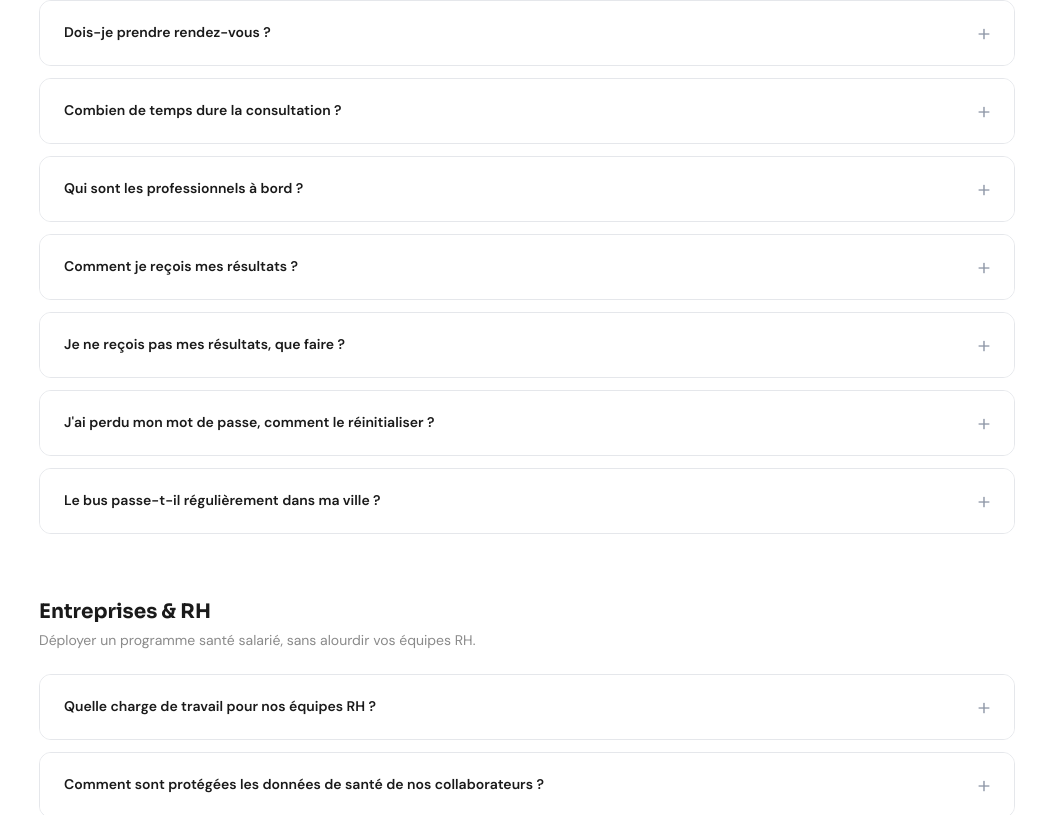
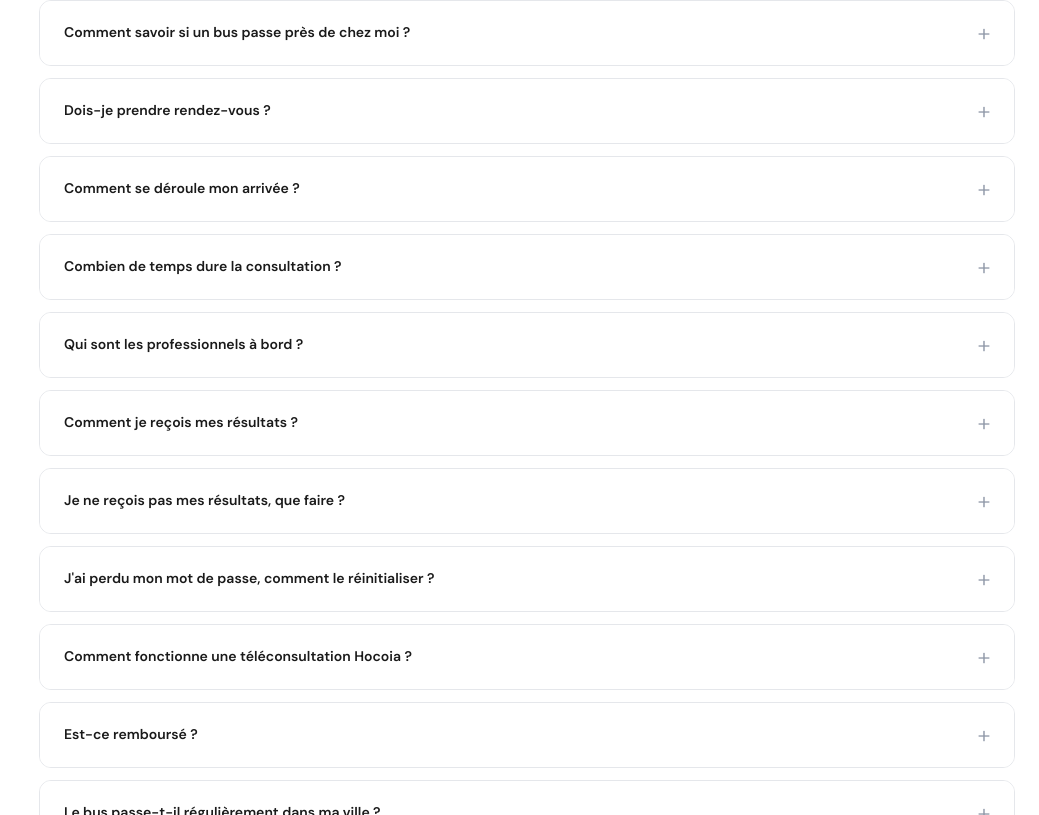
Before and after one commit to mart1fra/wireframe-site-hocoia, a React (Vite) app: page /faq in a window 1280 px wide. Shown: the part 1085-1900 px from the top of the page, without its empty margins (241-1280 px from the left). Built offline with nearby package versions, Linux system fonts and the light colour scheme.

Commit message:
maj 26/06/2026

```diff
--- a/src/components/layout/Footer.jsx
+++ b/src/components/layout/Footer.jsx
@@ -108,16 +108,6 @@ export default function Footer() {
             © {new Date().getFullYear()} Hocoia. Tous droits réservés.
           </p>
           <ul className="flex items-center gap-5">
-            {faq.children.map((item) => (
-              <li key={item.id}>
-                <Link
-                  to={`/faq/${item.id}`}
-                  className="text-xs text-gray-600 hover:text-gray-400 transition-colors duration-150"
-                >
-                  FAQ {item.label}
-                </Link>
-              </li>
-            ))}
             <li>
               <Link
                 to="/mentions-legales"
--- a/src/data/faqGlobalData.js
+++ b/src/data/faqGlobalData.js
@@ -45,6 +45,11 @@ export const categories = [
         answer:
           "Hocoia a été fondée par un médecin et des ingénieurs autour de la conviction que la technologie peut transformer concrètement la santé et la prévention, sans jamais déshumaniser la relation soignant-patient.",
       },
+      {
+        question: "Qui réalise les consultations et dépistages ?",
+        answer:
+          "Les parcours sont réalisés par des professionnels de santé de la spécialité concernée selon le programme déployé, inscrits à l'Ordre.",
+      },
     ],
   },
   {
@@ -65,9 +70,14 @@ export const categories = [
           "C'est recommandé pour garantir votre créneau, mais certaines journées acceptent les venues sans rendez-vous selon la disponibilité. La prise de RDV se fait en ligne ou par téléphone.",
       },
       {
+        question: "Comment se déroule mon arrivée ?",
+        answer:
+          "Vous êtes accueilli par un professionnel de santé qui vérifie vos informations, présente le parcours et vous accompagne tout au long de votre venue.",
+      },
+      {
         question: "Combien de temps dure la consultation ?",
         answer:
-          "Entre 15 et 30 minutes selon la spécialité (15 min pour la dermatologie, 30 min pour le check-up santé).",
+          "Entre 15 et 45 minutes selon la spécialité.",
       },
       {
         question: "Qui sont les professionnels à bord ?",
@@ -93,6 +103,16 @@ export const categories = [
         link: { label: "Accéder à mon espace patient →", href: "/se-connecter" },
       },
       {
+        question: "Comment fonctionne une téléconsultation Hocoia ?",
+        answer:
+          "Selon les campagnes, la consultation peut être réalisée avec un médecin en téléconsultation assistée et une infirmière dans le bus, ou avec un médecin présent directement à bord. Un professionnel de santé accompagne toujours le patient.",
+      },
+      {
+        question: "Est-ce remboursé ?",
+        answer:
+          "Les modalités de prise en charge dépendent du dispositif déployé. Dans la majorité des cas, le dépistage est gratuit pour le patient, financé par la collectivité, la mutuelle ou l'entreprise organisatrice.",
+      },
+      {
         question: "Le bus passe-t-il régulièrement dans ma ville ?",
         answer:
           "Les passages sont planifiés en fonction des demandes des collectivités et partenariats locaux. Activez l'alerte pour être prévenu du prochain passage.",
@@ -106,6 +126,11 @@ export const categories = [
     subtitle: "Déployer un programme santé salarié, sans alourdir vos équipes RH.",
     audiences: ["entreprises"],
     items: [
+      {
+        question: "Pourquoi organiser une journée prévention ?",
+        answer:
+          "Pour faciliter l'accès à la prévention et améliorer l'expérience santé des collaborateurs, tout en réduisant l'absentéisme lié aux pathologies non détectées.",
+      },
       {
         question: "Quelle charge de travail pour nos équipes RH ?",
         answer:
@@ -178,6 +203,11 @@ export const categories = [
         question: "Peut-on déployer le bus plusieurs fois par an sur le même territoire ?",
         answer:
           "Oui, c'est même recommandé. Hocoia propose des programmes annuels multi-journées.",
+      },
+      {
+        question: "Comment informer les habitants ?",
+        answer:
+          "Des outils de communication et d'inscription peuvent être mis en place selon vos canaux habituels. Hocoia vous fournit les éléments de langage, visuels et supports adaptés.",
       },
     ],
   },
@@ -260,6 +290,36 @@ export const categories = [
         question: "Combien de temps dure une consultation ?",
         answer: "Entre 20 et 45 minutes selon la thématique.",
       },
+      {
+        question: "Qu'est-ce qu'un check-up santé Hocoia ?",
+        answer:
+          "Le check-up santé est un parcours complet de prévention permettant d'évaluer plusieurs indicateurs de santé au cours d'un même rendez-vous. Le patient est accueilli par une infirmière qui réalise une prise de sang sur place ainsi que différents examens : ECG, tension artérielle, fréquence cardiaque, saturation en oxygène, poids, taille, spirométrie et, selon le programme, des examens complémentaires.",
+      },
+      {
+        question: "Comment se déroule un bilan cardiovasculaire ?",
+        answer:
+          "Une infirmière réalise un questionnaire santé, des examens biologiques ciblés ainsi qu'une évaluation cardiovasculaire comprenant ECG et constantes vitales. Le parcours peut inclure glycémie, cholestérol, acide urique, tension artérielle, fréquence cardiaque, poids, taille et analyse cardiaque.",
+      },
+      {
+        question: "Comment fonctionne le dépistage du cancer de la peau ?",
+        answer:
+          "Une infirmière recueille les informations du patient puis photographie les lésions concernées avec un dispositif dédié. Les examens sont analysés par un dermatologue.",
+      },
+      {
+        question: "Combien de lésions peuvent être examinées ?",
+        answer:
+          "Jusqu'à sept lésions peuvent être documentées pendant le parcours. Les examens sont analysés par un dermatologue.",
+      },
+      {
+        question: "Que comprend le parcours santé de la femme ?",
+        answer:
+          "Le parcours comprend un entretien de prévention avec une sage-femme, un examen clinique, une sensibilisation à l'auto-surveillance et un frottis cervico-utérin. Il vise à favoriser le dépistage précoce et à accompagner les femmes dans leur suivi de santé.",
+      },
+      {
+        question: "Que se passe-t-il après le dépistage ?",
+        answer:
+          "Si nécessaire, le patient est orienté vers le professionnel de santé ou le parcours de prise en charge le plus adapté.",
+      },
     ],
   },
   {
@@ -283,6 +343,11 @@ export const categories = [
         question: "Qui réalise les examens à bord ?",
         answer:
           "MERM + sage-femme. La lecture des clichés est faite par un radiologue, sur place ou en télé-expertise.",
+      },
+      {
+        question: "Comment se déroule la mammographie ?",
+        answer:
+          "L'examen de mammographie est réalisé directement dans le bus afin de rapprocher le dépistage des patientes. Les examens sont réalisés par des sages-femmes ou des manipulatrices et manipulateurs en électroradiologie médicale.",
       },
     ],
   },
```
